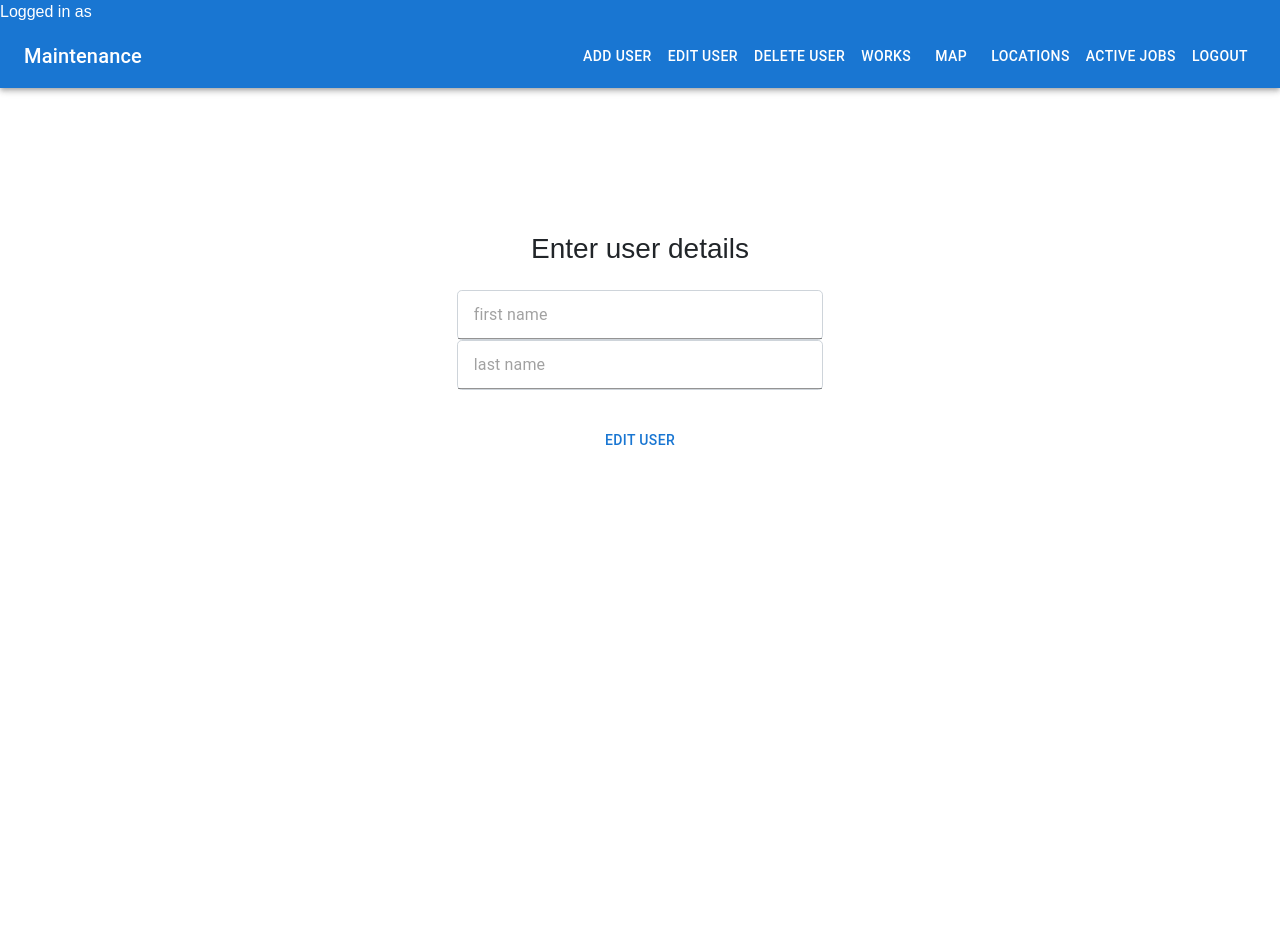
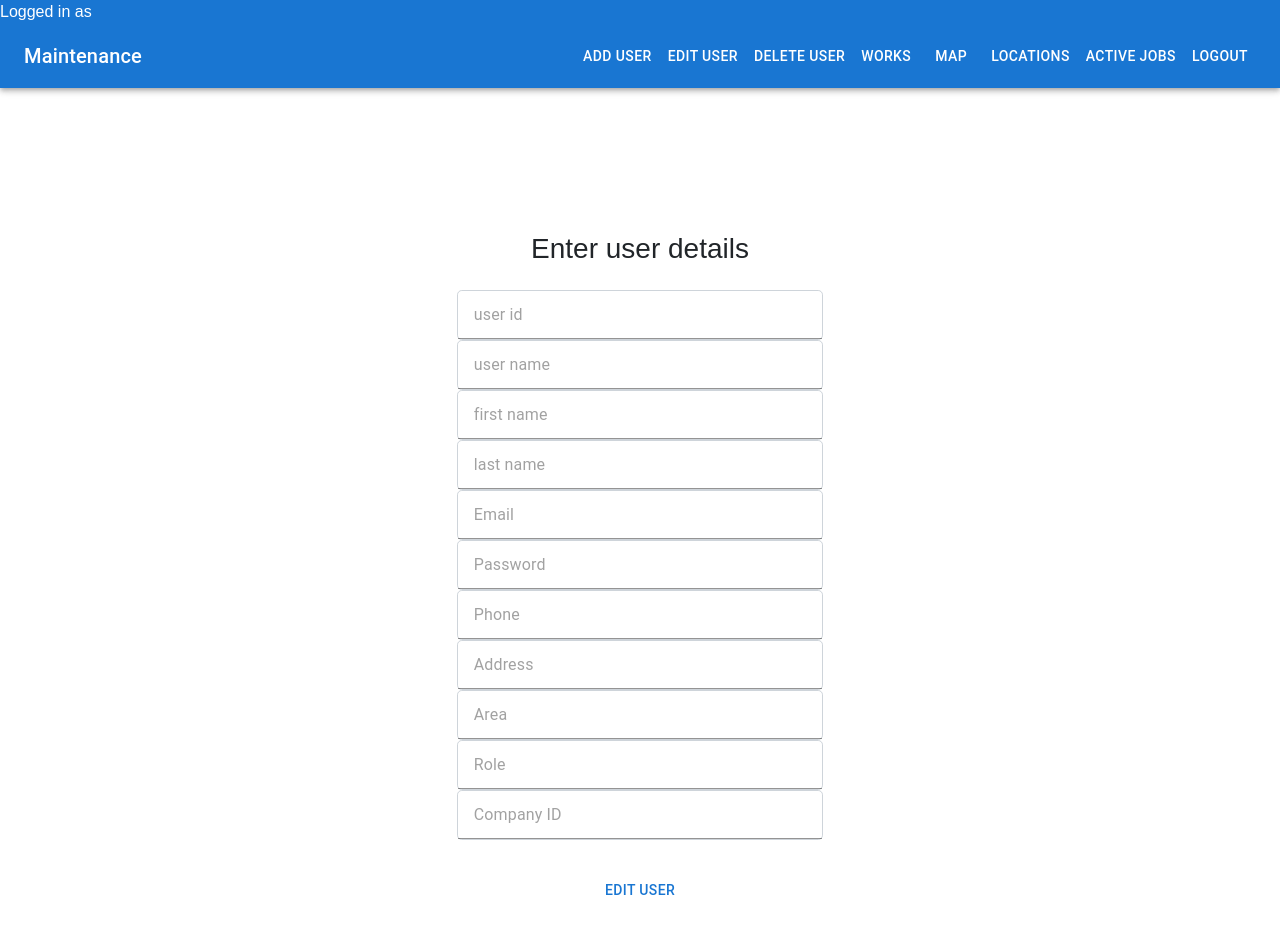
Before and after one commit to josefcohen96/PERN_PROJECT, a React (Create React App) app in the folder client/: page /EditUser in a window 1280 px wide. Shown: the top 934 px of the page. Before the commit the page ends 800 px from the top, so only its background shows below. Built offline with nearby package versions, Linux system fonts and the light colour scheme.

Commit message:
new server migration

```diff
--- a/client/src/App.js
+++ b/client/src/App.js
@@ -23,7 +23,7 @@ export default function App() {
   };
 
   return (
-    <Box sx={{}}>
+    <Box >
       <Router >
         {isLoggedIn && <Navbar />}
         <Routes>
--- /dev/null
+++ b/client/src/NewApi.js
@@ -0,0 +1,5 @@
+const URL = 'https://maint-control-docker-image-2n3aq2y4ja-zf.a.run.app/'
+
+export const api = (path, options) => {
+    return fetch(URL + path, options).then(async (res) => ({ ok: res.ok, ...await res.json() }))
+}
--- a/client/src/components/pages/EditUser.js
+++ b/client/src/components/pages/EditUser.js
@@ -6,14 +6,31 @@ import {
     FormGroup,
     Input,
 } from "@mui/material";
+import { api } from "../../NewApi";
 const EditUser = () => {
+    const token = localStorage.getItem('token');
 
     const [user, setUser] = useState({
         first_name: "",
         last_name: "",
+        user_id: '',
+        user_name: '',
+        email: '',
+        password: '',
+        phone: '',
+        address: '',
+        area: '',
+        role: '',
+        company_id: '',
     });
 
-    const { first_name, last_name } = user;
+    const { first_name, last_name, user_id, user_name, email,
+        password,
+        phone,
+        address,
+        area,
+        role,
+        company_id, } = user;
 
     const onInputChange = e => {
         setUser({ ...user, [e.target.name]: e.target.value });
@@ -21,13 +38,18 @@ const EditUser = () => {
     const onSubmit = async e => {
         e.preventDefault();
         try {
-            const response = await fetch("http://localhost:5000/EditUser", {
-                method: "put",
-                body: JSON.stringify(user)
-            });
+            api('users/updateUser', {
+                method: 'PUT',
+                headers: {
+                    'Content-Type': 'application/json',
+                    Authorization: `Bearer ${token}`,
+                },
+                body: JSON.stringify({
+                    ...user,
+                })
+            })
+
             console.log(user)
-            console.log(JSON.stringify(user))
-            console.log(response)
         } catch (err) {
             console.error(err.message)
         }
@@ -40,6 +62,22 @@ const EditUser = () => {
                     <h3 className="text-center mb-4">Enter user details</h3>
                     <FormGroup>
                         <Box className="form-group">
+                            <Input
+                                type="text"
+                                className="form-control form-control-lg"
+                                placeholder="user id"
+                                name="user_id"
+                                value={user_id}
+                                onChange={e => onInputChange(e)}
+                            />
+                            <Input
+                                type="text"
+                                className="form-control form-control-lg"
+                                placeholder="user name"
+                                name="user_name"
+                                value={user_name}
+                                onChange={e => onInputChange(e)}
+                            />
                             <Input
                                 type="text"
                                 sx={{ width: "100%" }}
@@ -57,6 +95,68 @@ const EditUser = () => {
                                 value={last_name}
                                 onChange={e => onInputChange(e)}
                             />
+                            <Input
+                                type="text"
+                                className="form-control form-control-lg"
+                                placeholder="Email"
+                                name="email"
+                                value={email}
+                                onChange={e => onInputChange(e)}
+                            />
+
+                            <Input
+                                type="password"
+                                className="form-control form-control-lg"
+                                placeholder="Password"
+                                name="password"
+                                value={password}
+                                onChange={e => onInputChange(e)}
+                            />
+
+                            <Input
+                                type="text"
+                                className="form-control form-control-lg"
+                                placeholder="Phone"
+                                name="phone"
+                                value={phone}
+                                onChange={e => onInputChange(e)}
+                            />
+
+                            <Input
+                                type="text"
+                                className="form-control form-control-lg"
+                                placeholder="Address"
+                                name="address"
+                                value={address}
+                                onChange={e => onInputChange(e)}
+                            />
+
+                            <Input
+                                type="text"
+                                className="form-control form-control-lg"
+                                placeholder="Area"
+                                name="area"
+                                value={area}
+                                onChange={e => onInputChange(e)}
+                            />
+
+                            <Input
+                                type="text"
+                                className="form-control form-control-lg"
+                                placeholder="Role"
+                                name="role"
+                                value={role}
+                                onChange={e => onInputChange(e)}
+                            />
+
+                            <Input
+                                type="text"
+                                className="form-control form-control-lg"
+                                placeholder="Company ID"
+                                name="company_id"
+                                value={company_id}
+                                onChange={e => onInputChange(e)}
+                            />
                         </Box>
                         <Box className="form-group">
                         </Box>
--- a/client/src/components/pages/LoginPage.js
+++ b/client/src/components/pages/LoginPage.js
@@ -1,28 +1,41 @@
 import React, { useState } from 'react';
 import './LoginPage.css'; // Import the CSS
+import { api } from '../../NewApi';
+import { useNavigate } from 'react-router-dom';
 
 function LoginPage({ onLogin }) {
+  const navigate = useNavigate();
+  console.log(navigate);
   const [user_name, setUsername] = useState('');
   const [password, setPassword] = useState('');
+  const [companyId, setCompanyId] = useState('');
 
   const handleSubmit = async e => {
     e.preventDefault();
-    console.log("hello")
     try {
-      console.log("hello2")
-      const response = await fetch("http://localhost:5000/login", {
-        method: "POST",
-        headers: { "Content-Type": "application/json" },
-        body: JSON.stringify({ user_name, password }),
-      });
-      console.log(response)
-      if (!response.ok) {
-        alert("Incorrect user name or password. Please try again");
-        return;
-      }
-      onLogin();
-      sessionStorage.setItem('user_name', JSON.stringify(user_name));
-      window.location.href = '/works';
+      const requestBody = {
+        user_name: user_name.trim(),
+        password: password.trim(),
+        company_id: parseInt(companyId.trim()),
+      };
+      api('users/login', {
+        method: 'POST',
+        headers: {
+          'Content-Type': 'application/json',
+        },
+        body: JSON.stringify(requestBody),
+      }).then((res) => {
+        console.log(res);
+
+        if (res.ok) {
+          onLogin();
+          localStorage.setItem('token', res.answer.token);
+          localStorage.setItem('role', res.answer.role);
+          navigate('/works');
+        } else {
+          alert(res.answer + ". Please try again");
+        }
+      })
 
     } catch (err) {
       console.error(err.message)
@@ -52,6 +65,16 @@ function LoginPage({ onLogin }) {
           />
         </label>
         <br />
+        <label>
+          Company ID:
+          <input
+            className="login-input"
+            type="text"
+            value={companyId}
+            onChange={(e) => setCompanyId(e.target.value)}
+          />
+        </label>
+        <br />
         <button className="login-button" type="submit">Log In</button>
       </form>
     </div>
```
